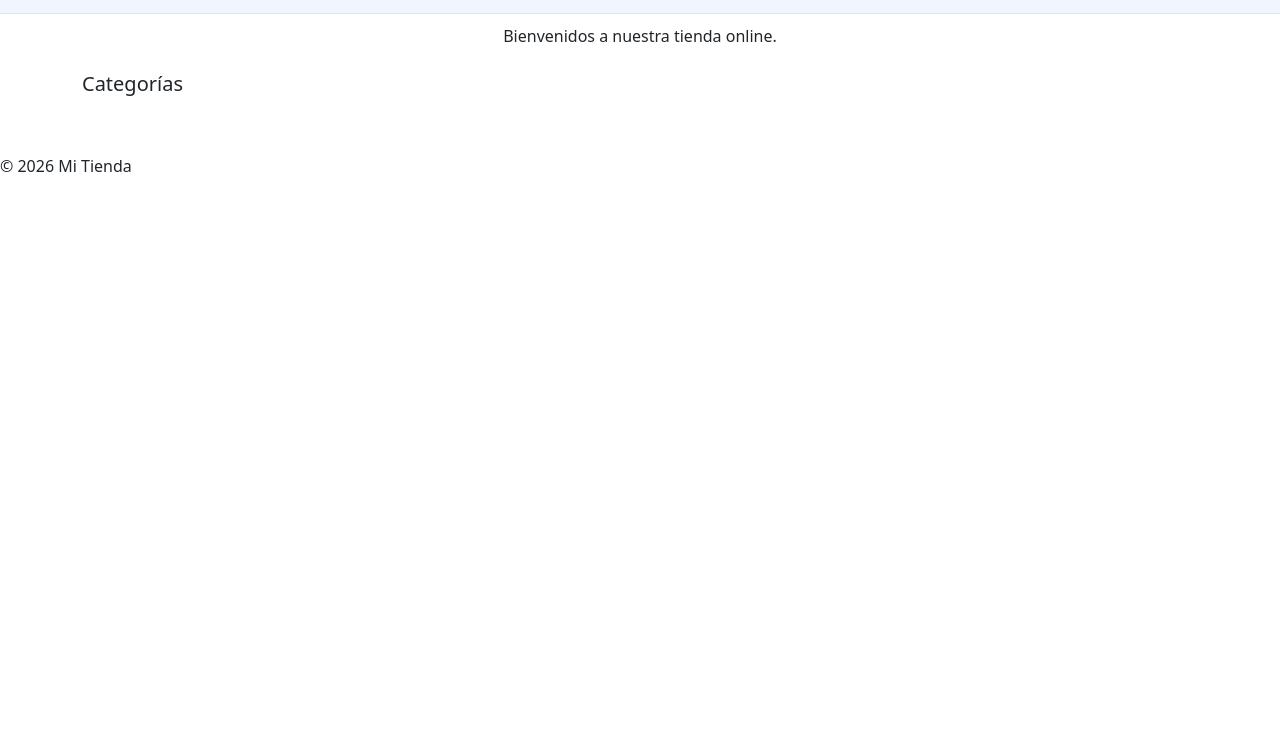
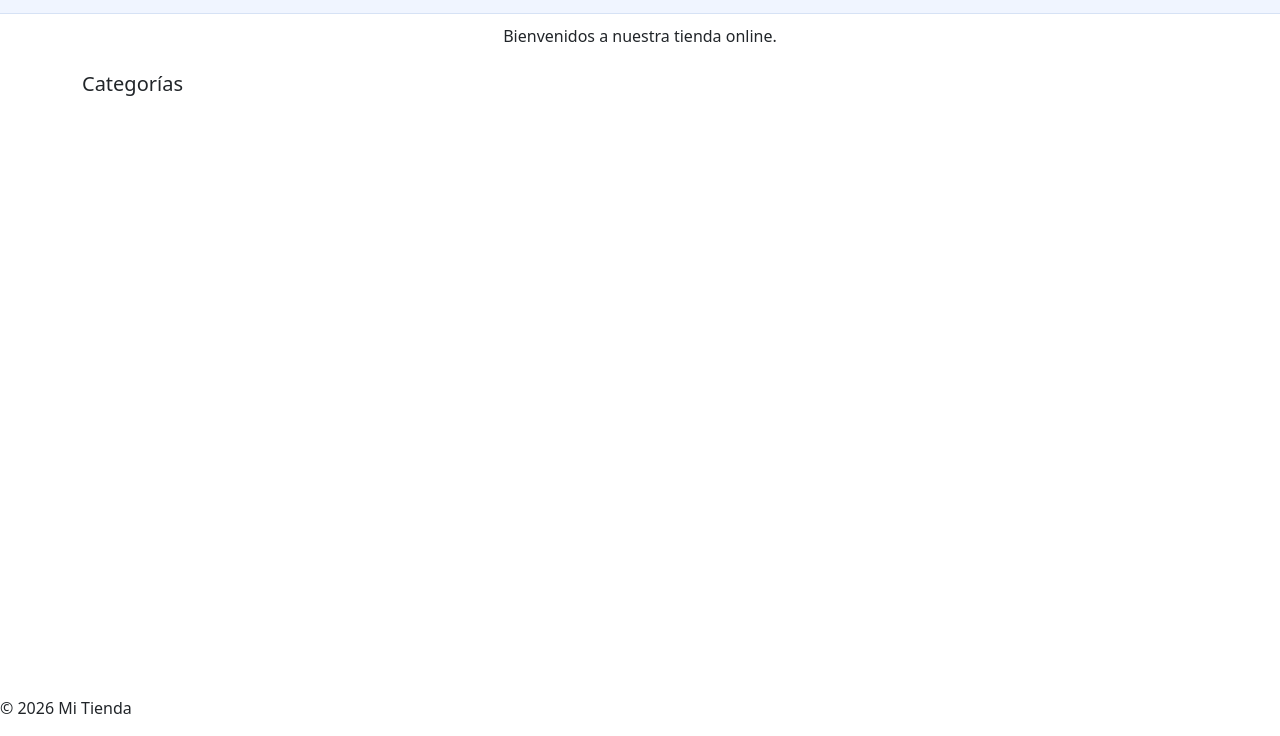
Before and after one commit to Jorchu2025/laboratorio-aplicaciones-web-cliente, a website with bundled scripts: page index.html in a window 1280 px wide. Shown: the part 64-800 px from the top of the page. Built offline with nearby package versions, Linux system fonts and the light colour scheme; no server answers.

Commit message:
hotfix: pequeño error en css

```diff
--- a/css/style.css
+++ b/css/style.css
@@ -1,4 +1,11 @@
+body {
+    min-height: 100vh;
+    display: flex;
+    flex-direction: column;
+}
+
 main {
+    flex: 1;
     padding: 10px;
     justify-items: center;
 }
```
